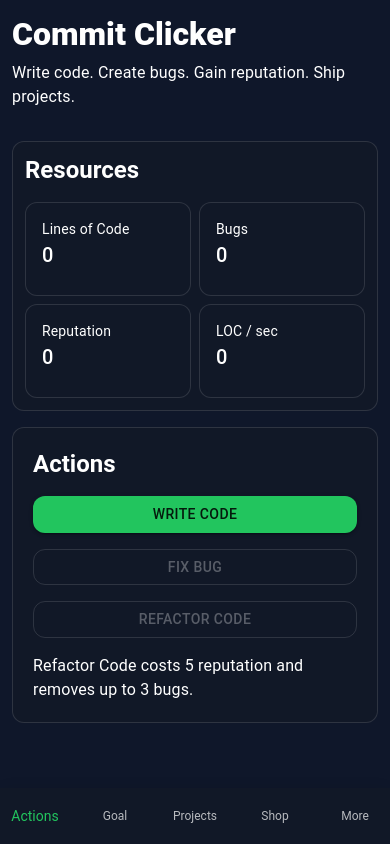
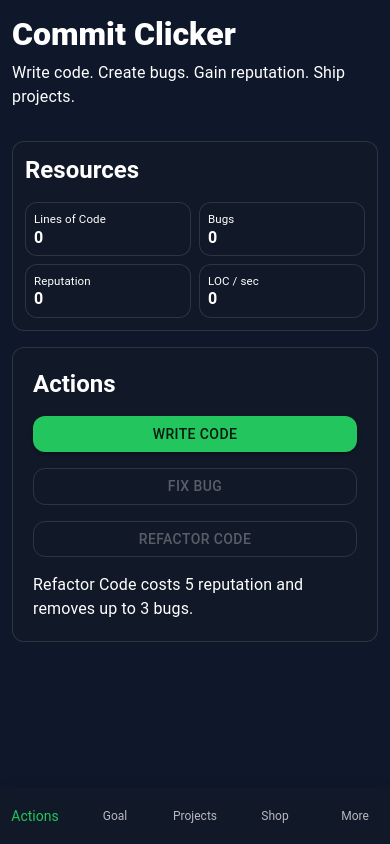
Before and after one commit to BlazingHotCode/commit-clicker, a React (Vite) app: page / in a window 390 px wide. Built offline with nearby package versions, Linux system fonts and the light colour scheme.

Commit message:
compact resource cards on mobile

```diff
--- a/src/components/resources/ResourceItem.tsx
+++ b/src/components/resources/ResourceItem.tsx
@@ -8,12 +8,25 @@ type ResourceItemProps = {
 export function ResourceItem({ label, value }: ResourceItemProps) {
   return (
     <Card variant="outlined">
-      <CardContent>
-        <Typography variant="body2" color="text.secondary">
+      <CardContent sx={{ p: { xs: 1, sm: 2 }, "&:last-child": { pb: { xs: 1, sm: 2 } } }}>
+        <Typography
+          variant="body2"
+          color="text.secondary"
+          sx={{ fontSize: { xs: "0.72rem", sm: "0.875rem" } }}
+        >
           {label}
         </Typography>
 
-        <Typography variant="h6" component="div">
+        <Typography
+          variant="h6"
+          component="div"
+          sx={{
+            fontSize: { xs: "1rem", sm: "1.25rem" },
+            fontWeight: 700,
+            lineHeight: 1.2,
+            wordBreak: "break-word",
+          }}
+        >
           {value}
         </Typography>
       </CardContent>
```
